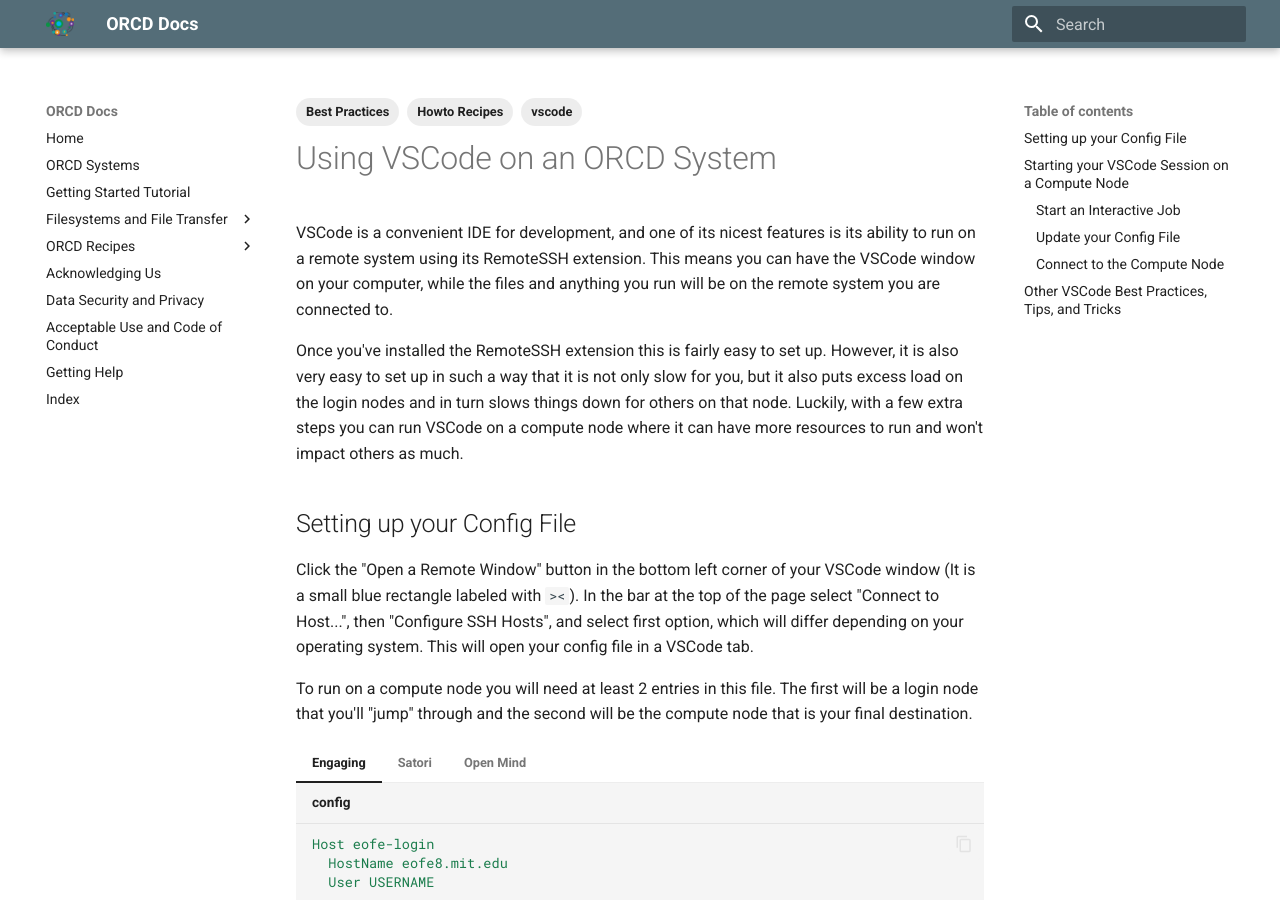
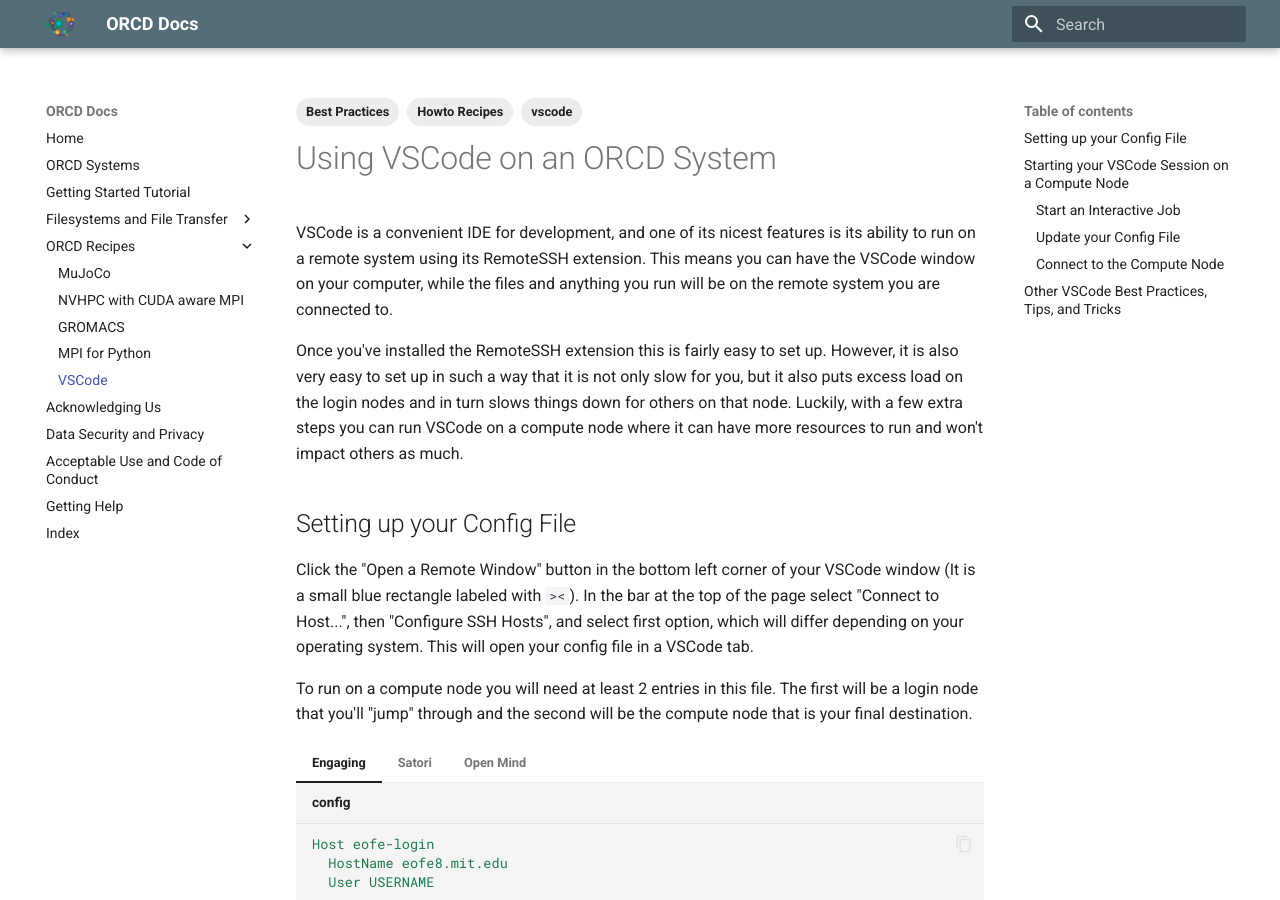
Before and after one commit to mit-orcd/orcd-docs-edit, an MkDocs documentation site: the page built from docs/recipes/vscode.md, in a window 1280 px wide and 900 px high. Built offline with MkDocs 1.6.1 and Material for MkDocs 9.7.7, drawn with Linux system fonts in a browser that asks for light colours.

Commit message:
adding vscode page to mkdocs.yml tree

```diff
--- a/mkdocs.yml
+++ b/mkdocs.yml
@@ -15,6 +15,7 @@
     - 'NVHPC with CUDA aware MPI': recipes/nvhpc-a100-with-cuda-and-mpi-example.md
     - GROMACS: recipes/gromacs.md
     - MPI for Python: recipes/mpi4py.md
+    - VSCode: recipes/vscode.md
   - Acknowledging Us: acknowledgements.md
   - Data Security and Privacy: data-security.md
   - Acceptable Use and Code of Conduct: code-of-conduct.md
```
